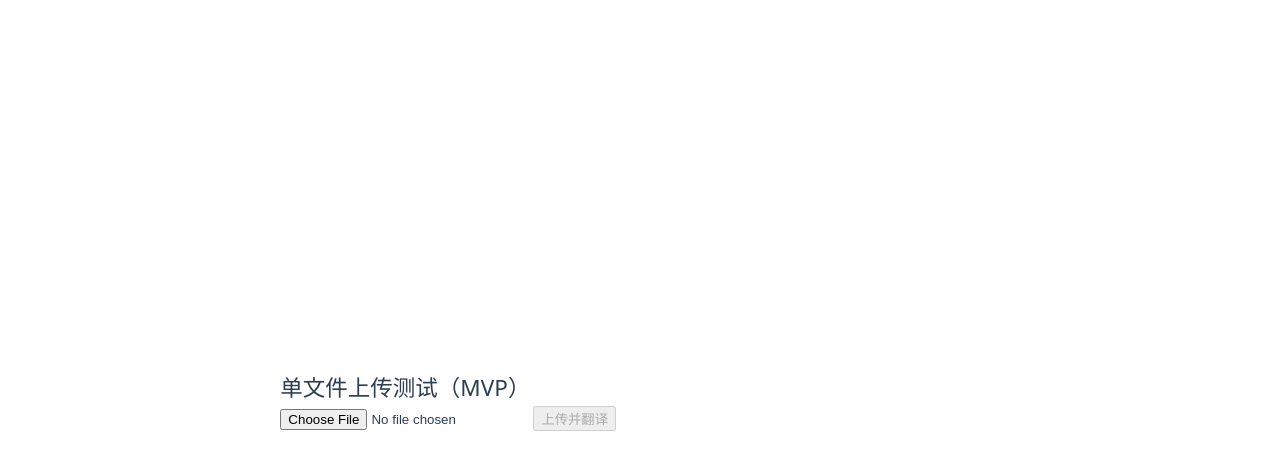
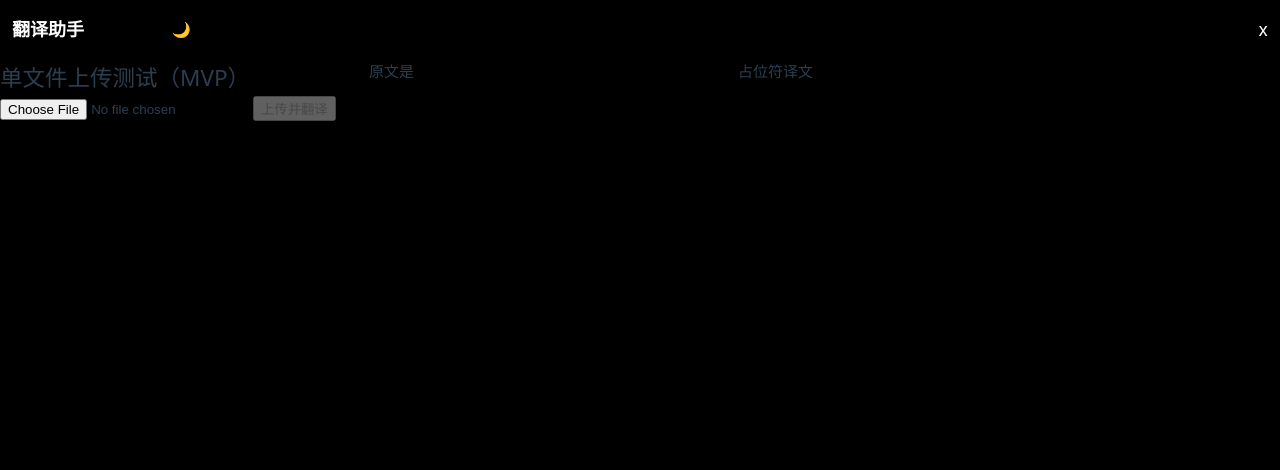
Before and after one commit to pineapplehead1234/LLMs_Database_Translater_frontend, a Vue app in the folder frontend/: page / in a window 1280 px wide. Shown: the top 470 px of the page. Built offline with nearby package versions, Linux system fonts and the light colour scheme; the HTML template or start-up script is replaced by a standard one.

Commit message:
Preliminary layout drafting

```diff
--- a/frontend/package.json
+++ b/frontend/package.json
@@ -16,6 +16,8 @@
     "lint": "eslint . --fix --cache"
   },
   "dependencies": {
+    "@element-plus/icons-vue": "^2.3.2",
+    "element-plus": "^2.11.7",
     "pinia": "^3.0.3",
     "vue": "^3.5.22"
   },
@@ -34,6 +36,8 @@
     "jsdom": "^27.0.1",
     "npm-run-all2": "^8.0.4",
     "typescript": "~5.9.0",
+    "unplugin-auto-import": "^20.2.0",
+    "unplugin-vue-components": "^30.0.0",
     "vite": "^7.1.11",
     "vite-plugin-vue-devtools": "^8.0.3",
     "vitest": "^3.2.4",
--- a/frontend/src/App.vue
+++ b/frontend/src/App.vue
@@ -1,55 +1,146 @@
-<template>
-  <div style="padding: 24px; font-family: system-ui, -apple-system, Segoe UI, Roboto, Helvetica, Arial;">
+<!-- <template>
+  <div
+    style="padding: 24px; font-family: system-ui, -apple-system, Segoe UI, Roboto, Helvetica, Arial"
+  >
     <h2>单文件上传测试（MVP）</h2>
 
     <input type="file" @change="onFileChange" accept=".pdf,.docx,.md" />
     <button :disabled="!file || loading" @click="upload">上传并翻译</button>
 
-    <div v-if="loading" style="margin-top:12px;">上传中...</div>
+    <div v-if="loading" style="margin-top: 12px">上传中...</div>
 
-    <div v-if="resp" style="margin-top:16px;">
+    <div v-if="resp" style="margin-top: 16px">
       <h3>响应</h3>
-      <pre style="background:#f6f8fa; padding:12px; overflow:auto;">{{ resp }}</pre>
+      <pre style="background: #f6f8fa; padding: 12px; overflow: auto">{{ resp }}</pre>
     </div>
   </div>
+</template> -->
+<template>
+  <el-container class="app-container">
+    <el-header class="app-header">
+      <el-row type="flex" align="middle" :gutter="0" class="header-row">
+        <el-col :style="{ flex: '0 0 160px' }">
+          <div class="title">翻译助手</div>
+        </el-col>
+        <el-col :style="{ flex: '0 0 200px' }">
+          <div class="tools">🌙</div>
+        </el-col>
+        <el-col :style="{ flex: '1 1 auto' }"></el-col>
+        <el-col :style="{ flex: '0 0 100px' }">
+          <div class="kill-all-button">
+            <div class="kill-all-button-text">x</div>
+          </div>
+        </el-col>
+      </el-row>
+    </el-header>
+
+    <el-row style="background-color: black" class="fill">
+      <el-col :span="7">
+        <div style="font-family: system-ui, -apple-system, Segoe UI, Roboto, Helvetica, Arial">
+          <h2>单文件上传测试（MVP）</h2>
+
+          <input type="file" @change="onFileChange" accept=".pdf,.docx,.md" />
+          <button :disabled="!file || loading" @click="upload">上传并翻译</button>
+
+          <div v-if="loading" style="margin-top: 12px">上传中...</div>
+
+          <div v-if="resp" style="margin-top: 16px">
+            <h3>响应</h3>
+            <pre style="background: black; padding: 12px; overflow: auto">{{ resp }}</pre>
+          </div>
+        </div>
+      </el-col>
+      <el-col :span="1.5"></el-col>
+      <el-col :span="7">原文是</el-col>
+      <el-col :span="1.5">占位符</el-col>
+      <el-col :span="7">译文</el-col>
+    </el-row>
+  </el-container>
 </template>
 
 <script setup lang="ts">
-import { ref } from 'vue'
+import { ref } from "vue";
 
-const file = ref<File | null>(null)
-const loading = ref(false)
-const resp = ref<string>('')
+const file = ref<File | null>(null);
+const loading = ref(false);
+const resp = ref<string>("");
 
 function onFileChange(e: Event) {
-  const input = e.target as HTMLInputElement
-  file.value = input.files?.[0] ?? null
+  const input = e.target as HTMLInputElement;
+  file.value = input.files?.[0] ?? null;
 }
 
 async function upload() {
-  if (!file.value) return
-  loading.value = true
-  resp.value = ''
+  if (!file.value) return;
+  loading.value = true;
+  resp.value = "";
   try {
-    const form = new FormData()
-    form.append('files', file.value) // 字段名：files（与文档一致）
-    form.append('sourceLang', 'en')
-    form.append('targetLang', 'zh')
-    form.append('clientRequestId', file.value.name) // MVP：用文件名当 id
+    const form = new FormData();
+    form.append("files", file.value); // 字段名：files（与文档一致）
+    form.append("sourceLang", "en");
+    form.append("targetLang", "zh");
+    form.append("clientRequestId", file.value.name); // MVP：用文件名当 id
 
-    const res = await fetch('/apiA/api/document/upload', {
-      method: 'POST',
-      body: form
-    })
-    const data = await res.json()
-    resp.value = JSON.stringify(data, null, 2)
+    const res = await fetch("/apiA/api/document/upload", {
+      method: "POST",
+      body: form,
+    });
+    const data = await res.json();
+    resp.value = JSON.stringify(data, null, 2);
   } catch (e) {
     const getErrorMessage = (error: unknown): string =>
-    error instanceof Error ? error.message : String(error)
+      error instanceof Error ? error.message : String(error);
 
-    resp.value = `请求失败: ${getErrorMessage(e)}`
+    resp.value = `请求失败: ${getErrorMessage(e)}`;
   } finally {
-    loading.value = false
+    loading.value = false;
   }
 }
 </script>
+
+<style scoped>
+.app-container {
+  height: 100%;
+  margin: 0;
+  padding: 0;
+  background-color: red;
+}
+
+.app-header {
+  padding: 0;
+  margin: 0;
+  background-color: #000;
+}
+
+.header-row {
+  width: 100%;
+  height: 100%;
+  margin: 0;
+  padding: 0 12px;
+}
+
+.title {
+  display: flex;
+  align-items: center;
+  font-size: 18px;
+  font-weight: bold;
+  color: #fff;
+}
+
+.tools {
+  display: flex;
+  align-items: center;
+  gap: 8px;
+}
+
+.kill-all-button {
+  display: flex;
+  justify-content: flex-end;
+  align-items: center;
+}
+
+.kill-all-button-text {
+  font-size: 18px;
+  color: #fff;
+}
+</style>
--- a/frontend/src/assets/main.css
+++ b/frontend/src/assets/main.css
@@ -1,35 +1,29 @@
 @import './base.css';
 
+/* 根节点铺满视口 */
+html, body, #app { height: 100%; margin: 0; }
+
+/* 用列式 Flex 作为页面骨架（头-体-尾），并保证最小高度为视口高 */
 #app {
-  max-width: 1280px;
-  margin: 0 auto;
-  padding: 2rem;
-  font-weight: normal;
+  display: flex;
+  flex-direction: column;
+  min-height: 100vh;
+  /* 不要再限制 max-width/margin 居中，否则会挤压布局 */
 }
 
-a,
-.green {
-  text-decoration: none;
-  color: hsla(160, 100%, 37%, 1);
-  transition: 0.4s;
-  padding: 3px;
+
+/* 类型A：填满父容器并允许上下滚动 */
+.fill {
+  flex: 1 1 auto;
+  min-height: 0;
+  min-width: 0;
+  overflow: auto;
+  scrollbar-gutter: stable;
 }
 
-@media (hover: hover) {
-  a:hover {
-    background-color: hsla(160, 100%, 37%, 0.2);
-  }
+/* 类型B：宽度自适应（常用于工具条等） */
+.full-width {
+  width: 100%;
 }
-
-@media (min-width: 1024px) {
-  body {
-    display: flex;
-    place-items: center;
-  }
-
-  #app {
-    display: grid;
-    grid-template-columns: 1fr 1fr;
-    padding: 0 2rem;
-  }
-}
+/* 去掉会干扰整体布局的响应式居中和 Grid 规则 */
+/* @media (min-width: 1024px) { ... } 可删除或仅保留你确实需要的页面级样式 */
--- a/frontend/vite.config.ts
+++ b/frontend/vite.config.ts
@@ -2,6 +2,11 @@ import { fileURLToPath, URL } from 'node:url'
 import { defineConfig, loadEnv } from 'vite'
 import vue from '@vitejs/plugin-vue'
 import vueDevTools from 'vite-plugin-vue-devtools'
+
+
+import Components from 'unplugin-vue-components/vite'
+import AutoImport from 'unplugin-auto-import/vite'
+import { ElementPlusResolver } from 'unplugin-vue-components/resolvers'
 
 export default defineConfig(({ mode }) => {
   const env = loadEnv(mode, process.cwd(), 'VITE_')
@@ -9,7 +14,15 @@ export default defineConfig(({ mode }) => {
   const BACKEND_B = env.VITE_BACKEND_B || 'http://127.0.0.1:9000'
 
   return {
-    plugins: [vue(), vueDevTools()],
+    plugins: [vue(),
+       vueDevTools(),
+      AutoImport({
+        resolvers: [ElementPlusResolver({ importStyle: 'css', directives: true })],
+      }),
+      Components({
+        // 自动按需注册 Element Plus 组件（<el-button/> 等），并自动引入对应 CSS
+        resolvers: [ElementPlusResolver({ importStyle: 'css', directives: true })],
+      }),],
     resolve: { alias: { '@': fileURLToPath(new URL('./src', import.meta.url)) } },
     server: {
       host: '127.0.0.1',
```
Also changed, not shown: frontend/auto-imports.d.ts (added, +10 -0 lines), frontend/components.d.ts (added, +37 -0 lines), 6 other files (tests, documents, lock files or other folders).
